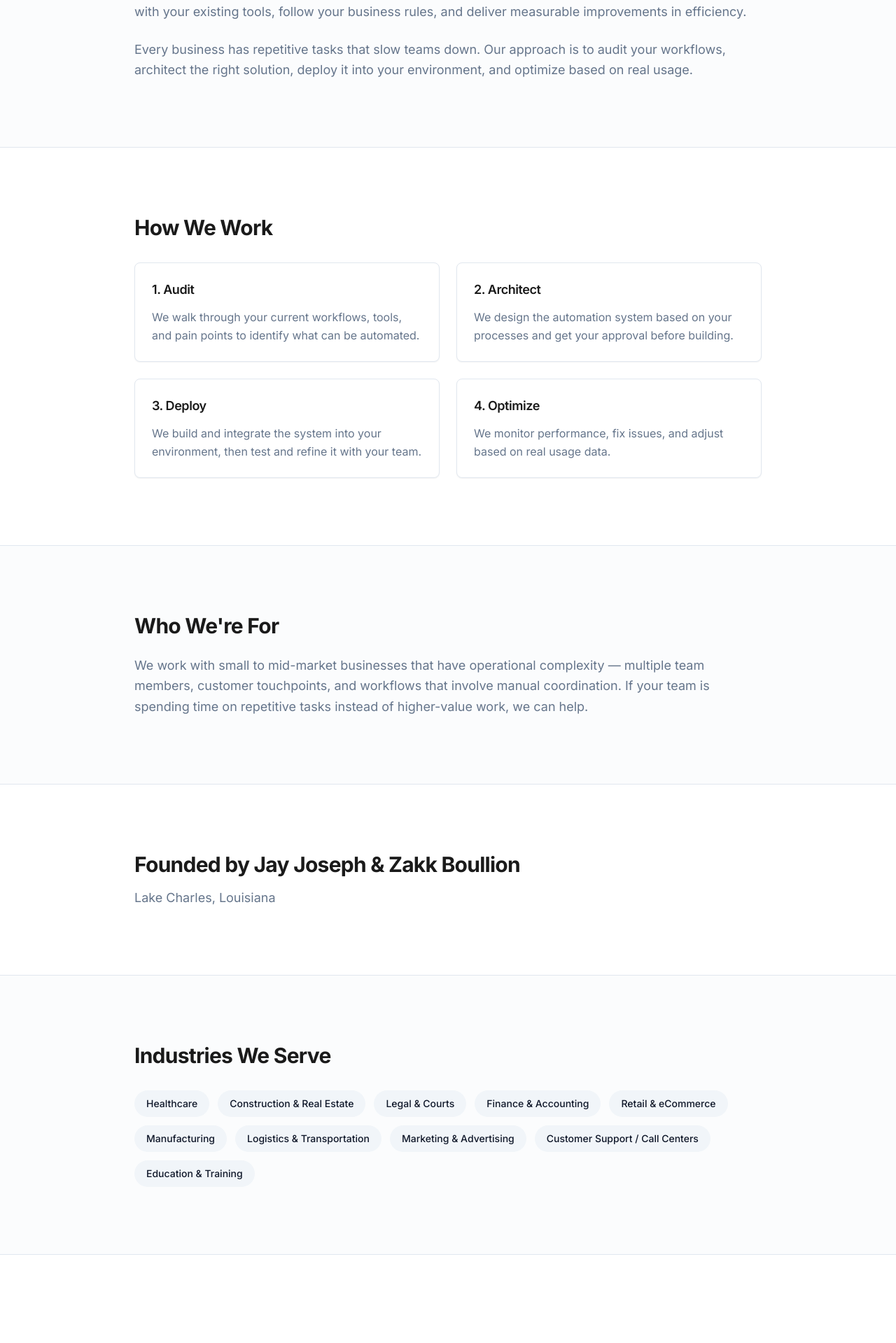
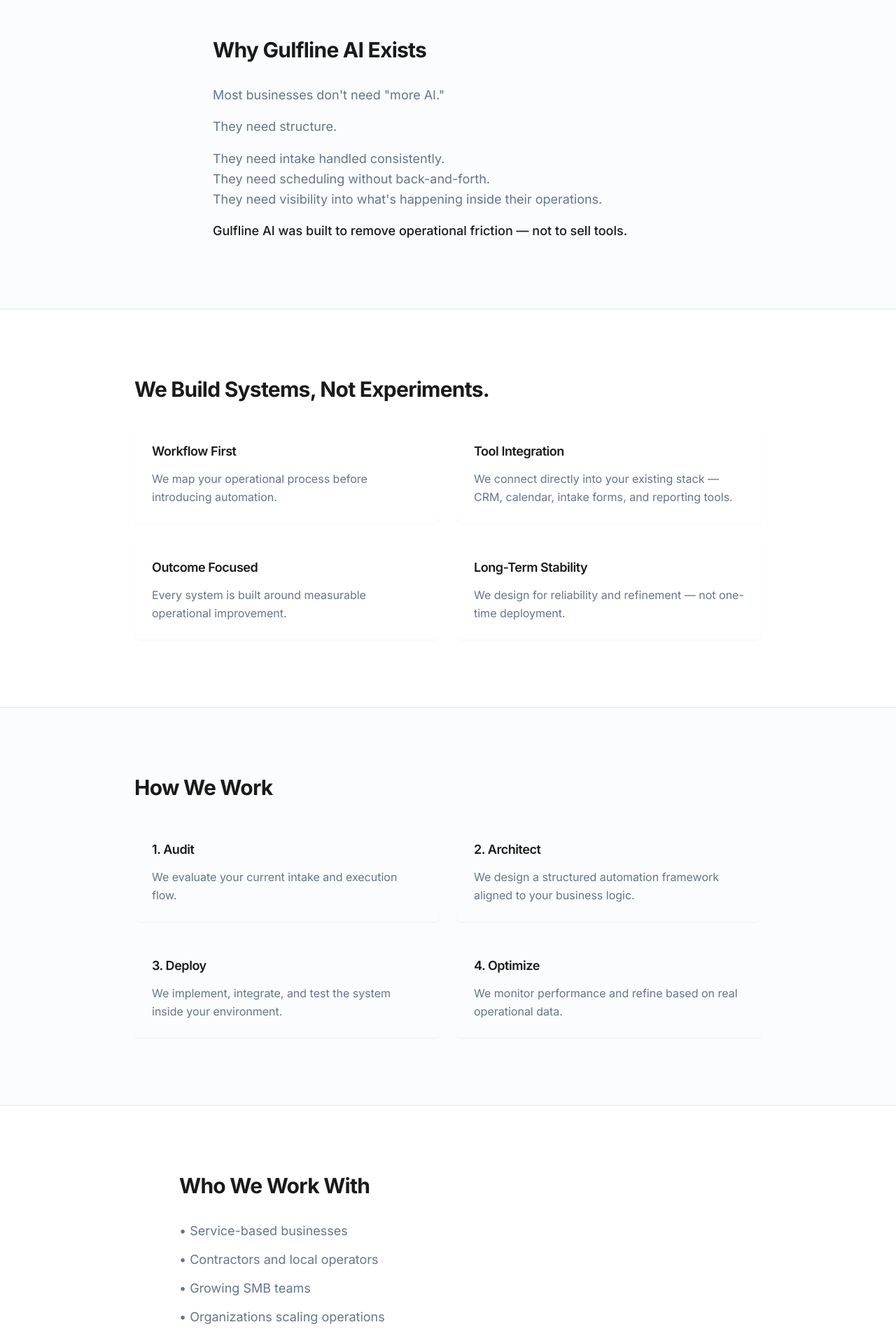
Before and after one commit to zakkboullion-dev/gulfline-ai-site, a Next.js app: page /about in a window 1280 px wide. Shown: the part 661-2580 px from the top of the page at 70% size. Built offline with nearby package versions, Linux system fonts and the light colour scheme.

Commit message:
feat: update About page with refined sections and tone\n\nAdd new sections and refine copy for calm, authoritative tone.

```diff
--- a/app/about/page.tsx
+++ b/app/about/page.tsx
@@ -26,74 +26,78 @@ export default function AboutPage() {
         {/* Hero Section */}
         <section className="border-b border-border bg-background py-20 lg:py-32">
           <div className="container mx-auto px-4 lg:px-8">
-            <div className="mx-auto max-w-4xl">
+            <div className="mx-auto max-w-3xl text-center">
               <h1 className="text-balance text-4xl font-bold tracking-tight text-foreground sm:text-5xl lg:text-6xl">
-                About Gulfline AI
+                Built for Businesses That Want Systems — Not Just Software.
               </h1>
-              <p className="mt-6 text-pretty text-lg leading-relaxed text-muted-foreground sm:text-xl">
-                We design and deploy custom AI automation systems that handle real business workflows — lead routing, scheduling, document processing, reporting, and follow-ups.
+              <p className="mx-auto mt-6 max-w-2xl text-pretty text-lg leading-relaxed text-muted-foreground sm:text-xl">
+                Gulfline AI designs and deploys practical automation systems that integrate directly into your operations — reducing manual work, improving response time, and increasing execution clarity.
               </p>
             </div>
           </div>
         </section>
 
-        {/* What We Believe */}
+        {/* Why We Exist */}
         <section className="border-b border-border bg-secondary/30 py-20 lg:py-24">
           <div className="container mx-auto px-4 lg:px-8">
-            <div className="mx-auto max-w-4xl">
+            <div className="mx-auto max-w-2xl">
               <h2 className="text-2xl font-bold tracking-tight text-foreground sm:text-3xl">
-                What We Believe
+                Why Gulfline AI Exists
               </h2>
-              <div className="mt-8 space-y-6">
-                <p className="text-lg leading-relaxed text-muted-foreground">
-                  AI automation should solve operational problems, not create new ones. We build systems that integrate with your existing tools, follow your business rules, and deliver measurable improvements in efficiency.
+              <div className="mt-8 space-y-4 text-lg leading-relaxed text-muted-foreground">
+                <p>Most businesses don't need "more AI."</p>
+                <p>They need structure.</p>
+                <p className="mt-6">
+                  They need intake handled consistently.<br />
+                  They need scheduling without back-and-forth.<br />
+                  They need visibility into what's happening inside their operations.
                 </p>
-                <p className="text-lg leading-relaxed text-muted-foreground">
-                  Every business has repetitive tasks that slow teams down. Our approach is to audit your workflows, architect the right solution, deploy it into your environment, and optimize based on real usage.
+                <p className="mt-6 font-medium text-foreground">
+                  Gulfline AI was built to remove operational friction — not to sell tools.
                 </p>
               </div>
             </div>
           </div>
         </section>
 
-        {/* How We Work */}
+        {/* What Makes Us Different */}
         <section className="border-b border-border bg-background py-20 lg:py-24">
           <div className="container mx-auto px-4 lg:px-8">
             <div className="mx-auto max-w-4xl">
               <h2 className="text-2xl font-bold tracking-tight text-foreground sm:text-3xl">
-                How We Work
+                We Build Systems, Not Experiments.
               </h2>
               <div className="mt-8 grid gap-6 md:grid-cols-2">
-                <Card className="p-6">
+                <Card className="border-white/10 bg-white/5 p-6">
                   <h3 className="text-lg font-semibold tracking-tight text-foreground">
-                    1. Audit
+                    Workflow First
                   </h3>
                   <p className="mt-3 text-base leading-relaxed text-muted-foreground">
-                    We walk through your current workflows, tools, and pain points to identify what can be automated.
+                    We map your operational process before introducing automation.
                   </p>
                 </Card>
-                <Card className="p-6">
+                <Card className="border-white/10 bg-white/5 p-6">
                   <h3 className="text-lg font-semibold tracking-tight text-foreground">
-                    2. Architect
+                    Tool Integration
                   </h3>
                   <p className="mt-3 text-base leading-relaxed text-muted-foreground">
-                    We design the automation system based on your processes and get your approval before building.
+                    We connect directly into your existing stack — CRM, calendar, intake forms, and reporting tools.
                   </p>
                 </Card>
-                <Card className="p-6">
+                <Card className="border-white/10 bg-white/5 p-6">
                   <h3 className="text-lg font-semibold tracking-tight text-foreground">
-                    3. Deploy
+                    Outcome Focused
                   </h3>
                   <p className="mt-3 text-base leading-relaxed text-muted-foreground">
-                    We build and integrate the system into your environment, then test and refine it with your team.
+                    Every system is built around measurable operational improvement.
                   </p>
                 </Card>
-                <Card className="p-6">
+                <Card className="border-white/10 bg-white/5 p-6">
                   <h3 className="text-lg font-semibold tracking-tight text-foreground">
-                    4. Optimize
+                    Long-Term Stability
                   </h3>
                   <p className="mt-3 text-base leading-relaxed text-muted-foreground">
-                    We monitor performance, fix issues, and adjust based on real usage data.
+                    We design for reliability and refinement — not one-time deployment.
                   </p>
                 </Card>
               </div>
@@ -101,34 +105,78 @@ export default function AboutPage() {
           </div>
         </section>
 
-        {/* Who We're For */}
+        {/* How We Work */}
         <section className="border-b border-border bg-secondary/30 py-20 lg:py-24">
           <div className="container mx-auto px-4 lg:px-8">
             <div className="mx-auto max-w-4xl">
               <h2 className="text-2xl font-bold tracking-tight text-foreground sm:text-3xl">
-                Who We're For
+                How We Work
               </h2>
-              <p className="mt-6 text-lg leading-relaxed text-muted-foreground">
-                We work with small to mid-market businesses that have operational complexity — multiple team members, customer touchpoints, and workflows that involve manual coordination. If your team is spending time on repetitive tasks instead of higher-value work, we can help.
-              </p>
+              <div className="mt-8 grid gap-6 md:grid-cols-2">
+                <Card className="border-white/10 bg-white/5 p-6">
+                  <h3 className="text-lg font-semibold tracking-tight text-foreground">
+                    1. Audit
+                  </h3>
+                  <p className="mt-3 text-base leading-relaxed text-muted-foreground">
+                    We evaluate your current intake and execution flow.
+                  </p>
+                </Card>
+                <Card className="border-white/10 bg-white/5 p-6">
+                  <h3 className="text-lg font-semibold tracking-tight text-foreground">
+                    2. Architect
+                  </h3>
+                  <p className="mt-3 text-base leading-relaxed text-muted-foreground">
+                    We design a structured automation framework aligned to your business logic.
+                  </p>
+                </Card>
+                <Card className="border-white/10 bg-white/5 p-6">
+                  <h3 className="text-lg font-semibold tracking-tight text-foreground">
+                    3. Deploy
+                  </h3>
+                  <p className="mt-3 text-base leading-relaxed text-muted-foreground">
+                    We implement, integrate, and test the system inside your environment.
+                  </p>
+                </Card>
+                <Card className="border-white/10 bg-white/5 p-6">
+                  <h3 className="text-lg font-semibold tracking-tight text-foreground">
+                    4. Optimize
+                  </h3>
+                  <p className="mt-3 text-base leading-relaxed text-muted-foreground">
+                    We monitor performance and refine based on real operational data.
+                  </p>
+                </Card>
+              </div>
             </div>
           </div>
         </section>
 
-        {/* Founders Section */}
+        {/* Who We Work With */}
         <section className="border-b border-border bg-background py-20 lg:py-24">
           <div className="container mx-auto px-4 lg:px-8">
-            <div className="mx-auto max-w-4xl">
-              <div className="space-y-6">
-                <div>
-                  <h2 className="text-2xl font-bold tracking-tight text-foreground sm:text-3xl">
-                    Founded by Jay Joseph & Zakk Boullion
-                  </h2>
-                  <p className="mt-4 text-lg text-muted-foreground">
-                    Lake Charles, Louisiana
-                  </p>
-                </div>
+            <div className="mx-auto max-w-3xl">
+              <h2 className="text-2xl font-bold tracking-tight text-foreground sm:text-3xl">
+                Who We Work With
+              </h2>
+              <div className="mt-8 space-y-3 text-lg leading-relaxed text-muted-foreground">
+                <p>• Service-based businesses</p>
+                <p>• Contractors and local operators</p>
+                <p>• Growing SMB teams</p>
+                <p>• Organizations scaling operations</p>
               </div>
+            </div>
+          </div>
+        </section>
+
+        {/* Leadership */}
+        <section className="border-b border-border bg-secondary/30 py-20 lg:py-24">
+          <div className="container mx-auto px-4 lg:px-8">
+            <div className="mx-auto max-w-3xl">
+              <h2 className="text-2xl font-bold tracking-tight text-foreground sm:text-3xl">
+                Leadership
+              </h2>
+              <p className="mt-6 text-lg leading-relaxed text-muted-foreground">
+                Gulfline AI was founded with a focus on operational clarity and structured execution. Our approach combines hands-on system architecture with real-world business understanding.
+              </p>
             </div>
           </div>
         </section>
```
